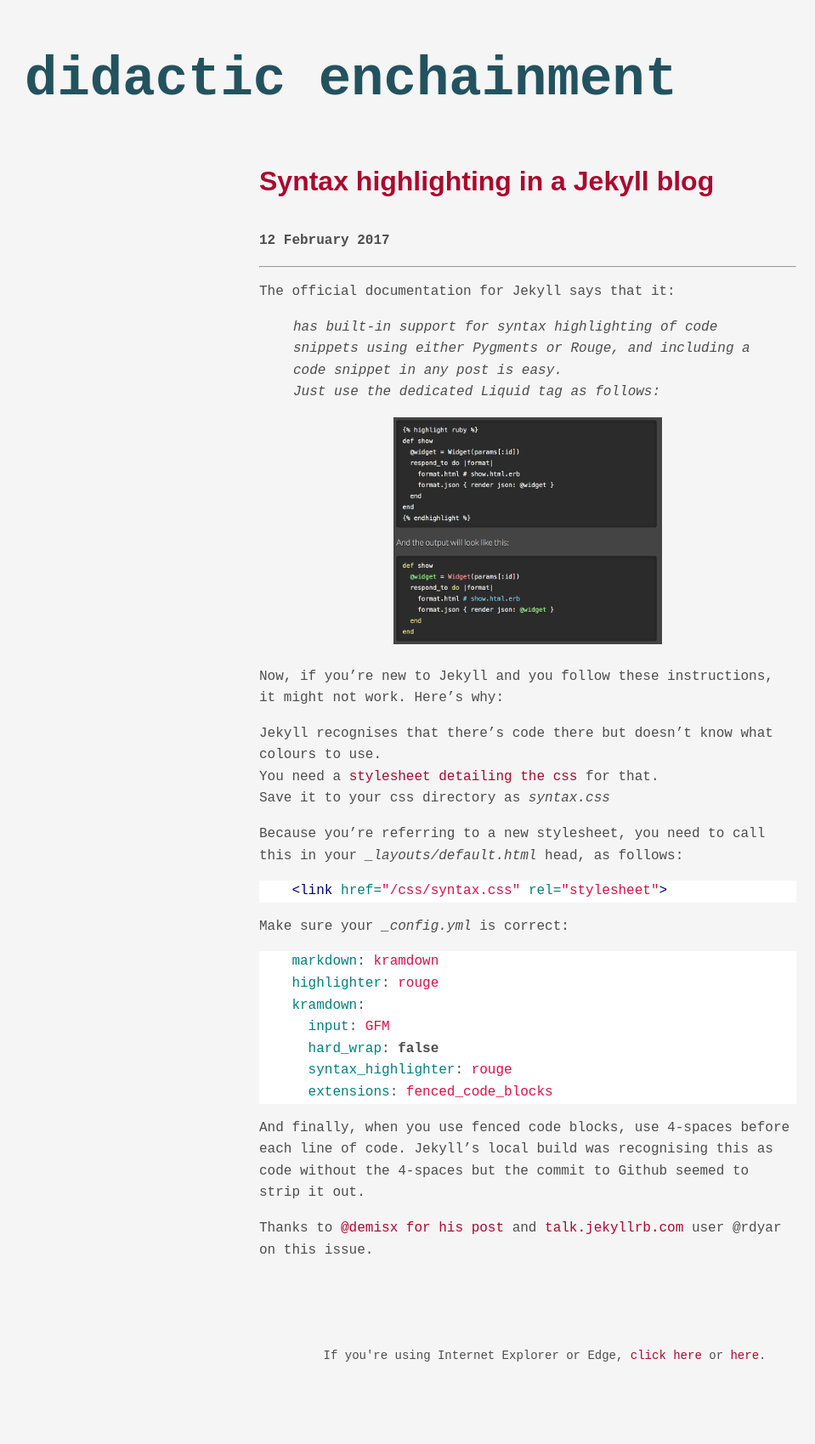
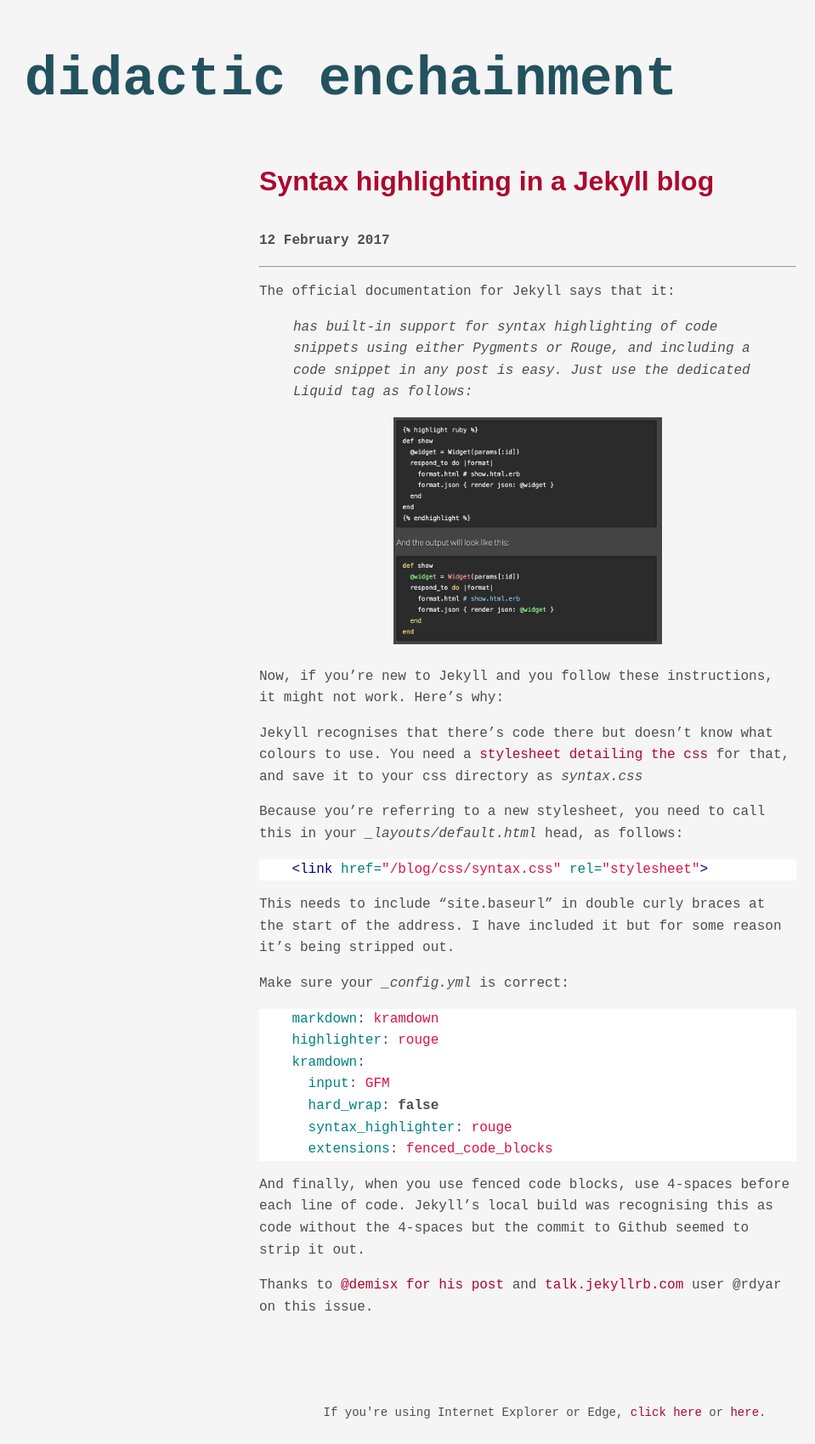
Before and after one commit to paulrbts/blog, a Jekyll site: the page built from _posts/site-news/2017-02-12-syntax-highlighting-jekyll.md, in a window 1280 px wide. Shown: the whole page at 85% size, without its empty margins (19-978 px from the left). Built offline with Jekyll 4.4.1, drawn with Linux system fonts in a browser that asks for light colours; some web fonts are replaced; before the commit the page ends 1632 px from its top, so only the background shows below that.

Commit message:
line breaks started appearing after fixing syntaxing

````diff
--- a/_posts/site-news/2017-02-12-syntax-highlighting-jekyll.md
+++ b/_posts/site-news/2017-02-12-syntax-highlighting-jekyll.md
@@ -16,8 +16,7 @@ tags: [jekyll, github]
 ___
 The official documentation for Jekyll says that it:
 
-> *has built-in support for syntax highlighting of code snippets using either Pygments or Rouge, and including a code snippet in any post is easy.
-Just use the dedicated Liquid tag as follows:*
+> *has built-in support for syntax highlighting of code snippets using either Pygments or Rouge, and including a code snippet in any post is easy. Just use the dedicated Liquid tag as follows:*
 
 <center>
 <img src="{{ site.baseurl }}/images/jekyllSyntaxScrot.png" alt="Jekyll's expected output" width="50%">
@@ -25,15 +24,15 @@ Just use the dedicated Liquid tag as follows:*
 
 Now, if you're new to Jekyll and you follow these instructions, it might not work. Here's why:
 
-Jekyll recognises that there's code there but doesn't know what colours to use.
-You need a [stylesheet detailing the css](https://gist.githubusercontent.com/demisx/025698a7b5e314a7a4b5/raw/d2086c7f59105db4da1ed8d1df8d8586666f66ea/syntax.css) for that.
-Save it to your css directory as *syntax.css*
+Jekyll recognises that there's code there but doesn't know what colours to use. You need a [stylesheet detailing the css](https://gist.githubusercontent.com/demisx/025698a7b5e314a7a4b5/raw/d2086c7f59105db4da1ed8d1df8d8586666f66ea/syntax.css) for that, and save it to your css directory as *syntax.css*
 
 Because you're referring to a new stylesheet, you need to call this in your *_layouts/default.html* head, as follows:
 
 ``` html
-    <link href="{{ site.basurl }}/css/syntax.css" rel="stylesheet">
+    <link href="{{ site.baseurl }}/css/syntax.css" rel="stylesheet">
 ```
+
+This needs to include "site.baseurl" in double curly braces at the start of the address. I have included it but for some reason it's being stripped out.
 
 Make sure your *_config.yml* is correct:
 
````
